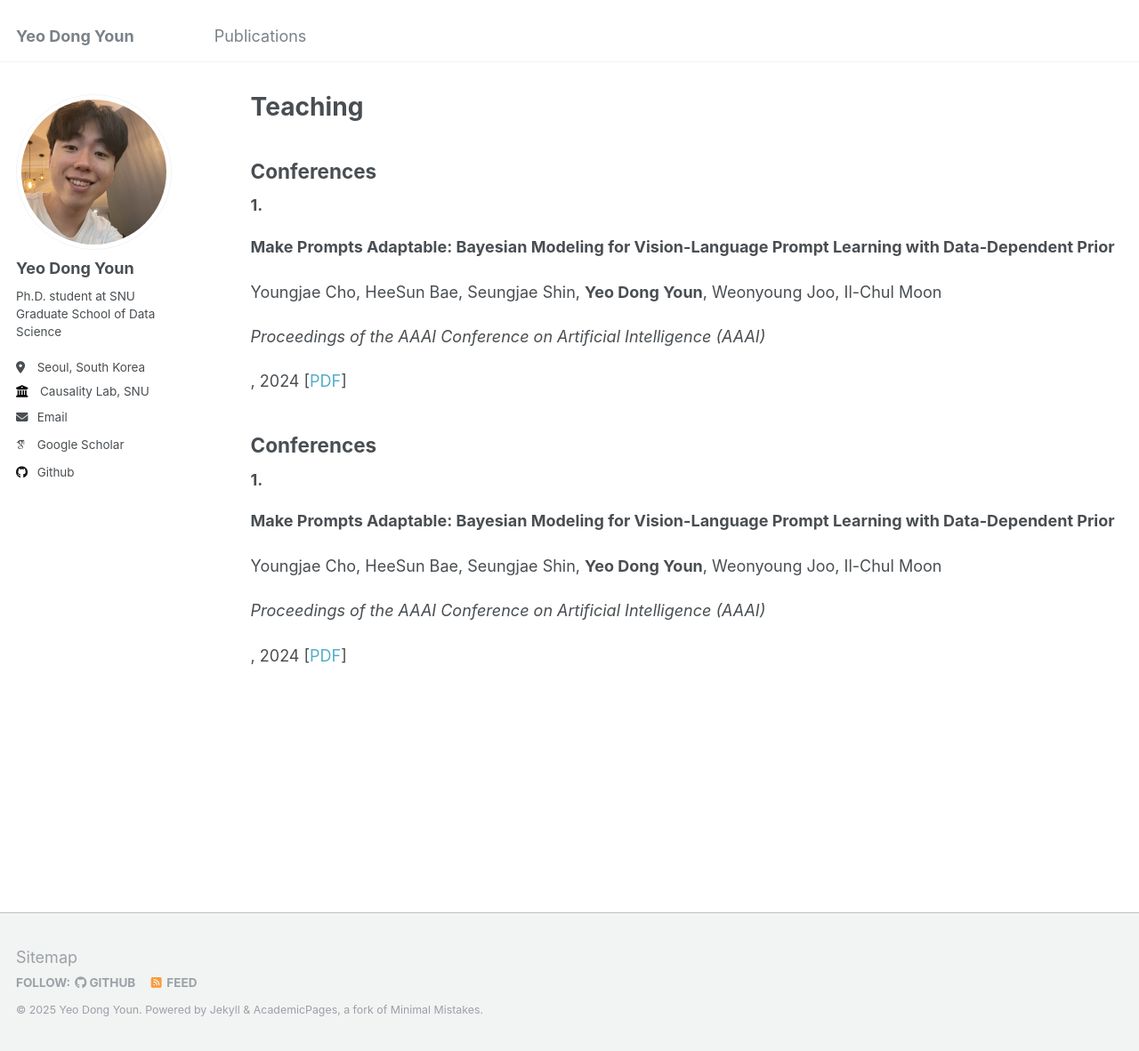
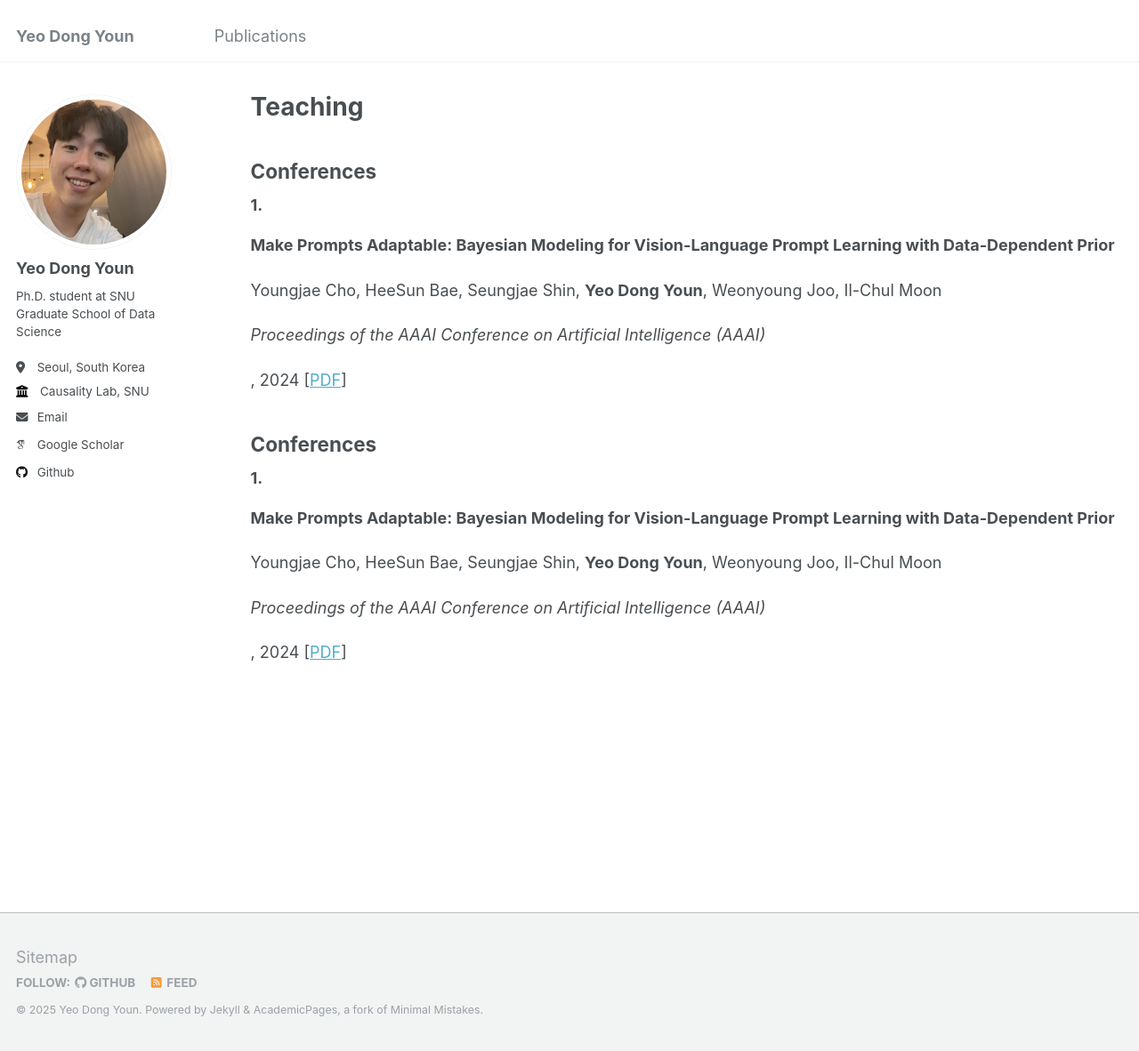
Before and after one commit to YeodongYoun1995/YeoDongYoun1995.github.io, a Jekyll site: the page built from _pages/teaching.html, in a window 1280 px wide and 1182 px high. Shown: the whole window at 89% size. Built offline with Jekyll 4.4.1, drawn with Linux system fonts in a browser that asks for light colours; some web fonts are replaced.

Commit message:
Update archive-single.html

```diff
--- a/_includes/archive-single.html
+++ b/_includes/archive-single.html
@@ -16,20 +16,20 @@
   <!-- Publication Entry -->
   <div class="publication-entry" style="margin-bottom: 1em;">
     <!-- Number and Title on the Same Line -->
-    <p style="margin: 0; line-height: 1.6; font-weight: bold;">
+    <p style="margin: 0; font-weight: bold;">
       {{ category_counter }}. {{ post.title | markdownify | strip }}
     </p>
 
     <!-- Authors -->
-    <p style="margin: 0; line-height: 1.6;">
+    <p style="margin: 0;">
       {{ post.authors | markdownify | strip }}
     </p>
 
     <!-- Venue, Year, and PDF Link on the Same Line -->
-    <p style="margin: 0; line-height: 1.6;">
+    <p style="margin: 0;">
       <em>{{ post.venue | markdownify | strip }}</em>, {{ post.date | date: "%Y" }}
       {% if post.paperurl %}
-        [<a href="{{ post.paperurl }}" style="text-decoration: none;">PDF</a>]
+        [<a href="{{ post.paperurl }}">PDF</a>]
       {% endif %}
     </p>
   </div>
```
